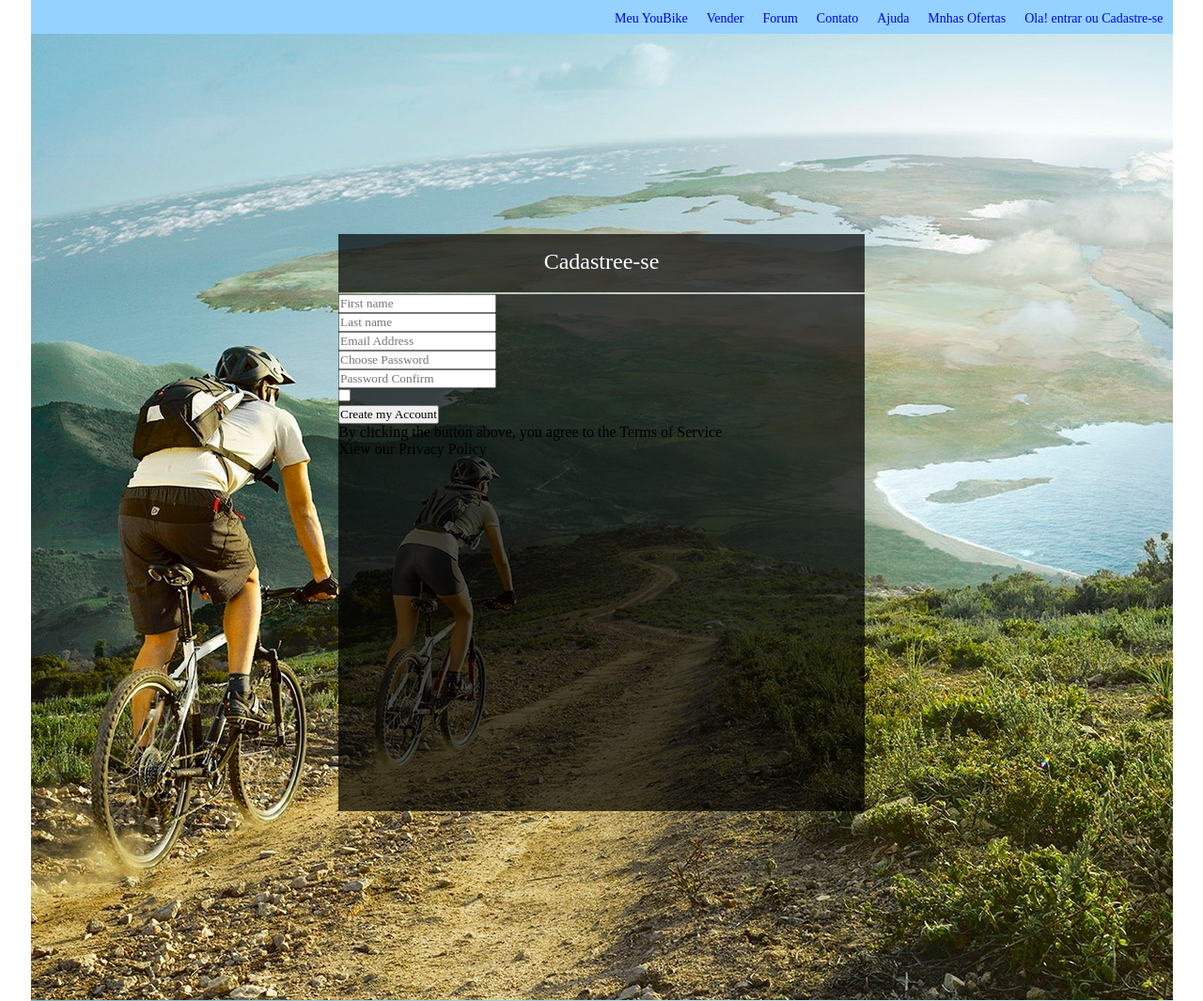
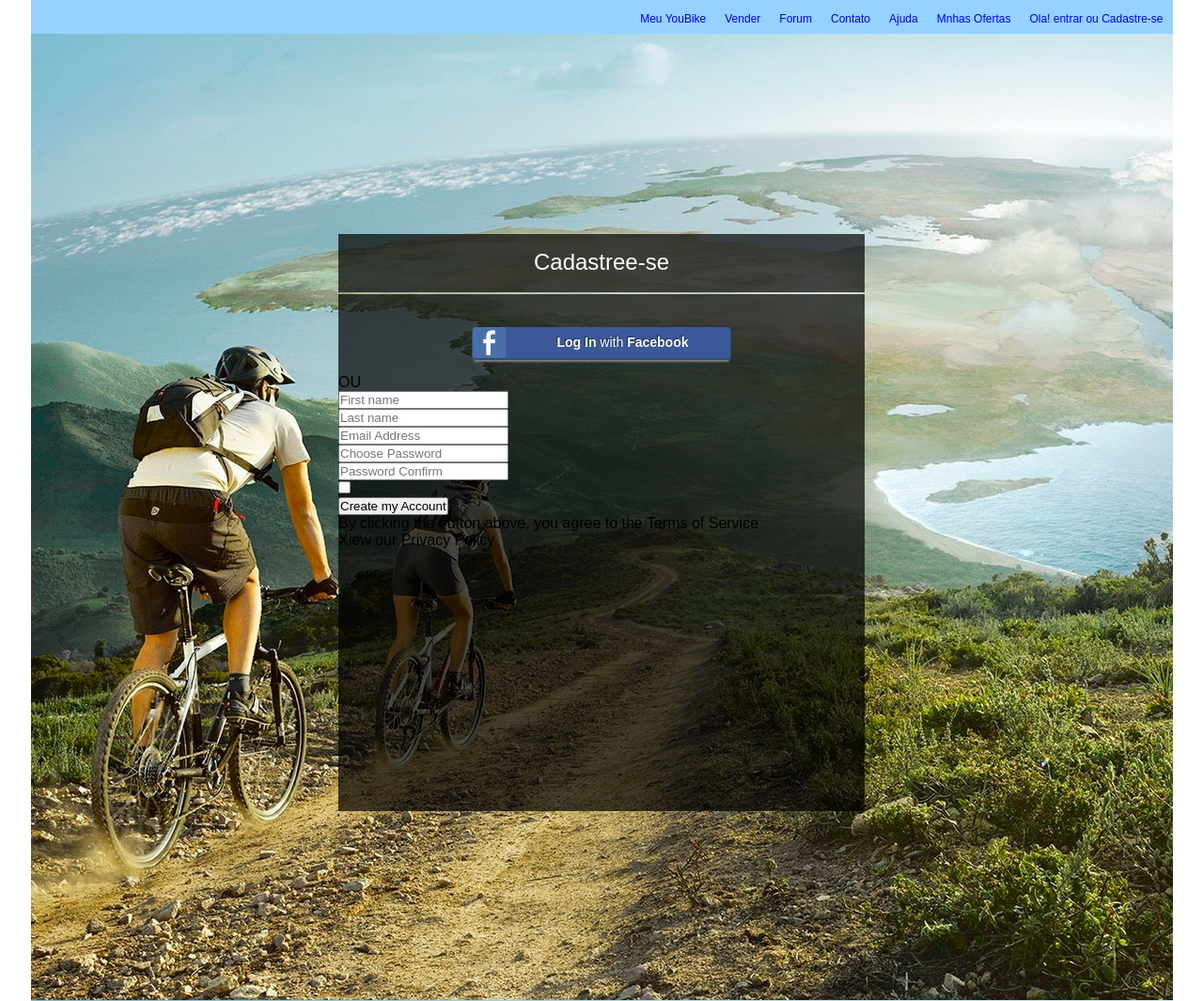
Before and after one commit to Imperceptible/home_work_5, a plain HTML site: page index.html in a window 1280 px wide. Shown: the whole page at 94% size. Drawn offline with Linux system fonts and the light colour scheme.

Commit message:
накидал кнопку fb

```diff
--- a/css/font.css
+++ b/css/font_light.css
@@ -3,7 +3,7 @@
 
 
 @font-face {
-    font-family: 'helvetica neue cyr light';
+    font-family: 'helvetica neue light';
     src: url('../fonts/helveticaneuecyr-light-webfont.woff2') format('woff2'),
     url('../fonts/helveticaneuecyr-light-webfont.woff') format('woff');
     font-weight: normal;
--- a/css/style.css
+++ b/css/style.css
@@ -1,7 +1,7 @@
 * {
     margin: 0;
     padding: 0;
-    font-family: "helvetica neue medium";
+    font-family: "helvetica neue medium", Arial, sans-serif;
 }
 
 .clearfix {
@@ -38,7 +38,7 @@ li {
 
 li a {
     padding: 0 10px 0 10px;
-    font-size: 14px;
+    font-size: 12px;
     text-decoration: none;
 }
 
@@ -71,3 +71,43 @@ li a {
     height: 100%;
     width: 100%;
 }
+
+.fb_block {
+    padding-top: 35px;
+}
+
+div.fb_block button {
+    padding-left: 45px;
+    height: 35px;
+    width: 276px;
+    margin: 0 auto;
+    background: none;
+    border: none;
+    display: block;
+    background-size: 35px 35px;
+    background-position: left center;
+    background-repeat: no-repeat;
+    border-radius: 4px;
+    color: white;
+    font-size: 14px;
+    margin-bottom: 15px;
+    border-bottom: 2px solid transparent;
+    border-left: 1px solid transparent;
+    border-right: 1px solid transparent;
+    box-shadow: 0 4px 2px -2px gray;
+    text-shadow: rgba(0, 0, 0, .5) -1px -1px 0;
+}
+
+#fb {
+    border-color: #2d5073;
+    background-color: #3b5998;
+    background-image: url("../images/facebook-icon.png");
+}
+
+div.fb_block button:active {
+    background-color: #222;
+}
+
+.fb_block span {
+    font-weight: 700;
+}
--- a/index.html
+++ b/index.html
@@ -3,13 +3,13 @@
 <head>
     <meta charset="UTF-8">
     <title>Home work 5</title>
-    <link rel="stylesheet" href="css/font_med.css" type="text/css">
+    <link rel="stylesheet" href="css/font_light.css" type="text/css">
     <link rel="stylesheet" href="css/style.css" type="text/css">
 </head>
 <body>
     <div class="all">
         <header><!-- шляпка-->
-            <div class="table_cell  clearfix">
+            <div class="clearfix">
                 <ul class="menu clearfix">
                     <li class="menu_item"><a href="#">Meu YouBike</a></li>
                     <li class="menu_item"><a href="#">Vender</a></li>
@@ -27,21 +27,21 @@
                     <p>Cadastree-se</p>
                 </div>
                 <div class="form"><!--поля ввода-->
-                    <div><!--логин фейсбук-->
-
+                    <div class="fb_block"><!--логин фейсбук-->
+                        <button id="fb"><span>Log In</span> with <span>Facebook</span></button>
                     </div>
                     <div><!--оу-->
-
+                        <p>OU</p>
                     </div>
-                    <div><!--регистрация-->
-                        <div><input placeholder="First name" type="text" name="first_name"></div>
-                        <div><input placeholder="Last name" type="text" name="last_name"></div>
-                        <div><input placeholder="Email Address" type="email" name="email"></div>
-                        <div><input placeholder="Choose Password" type="password" name="pass"></div>
-                        <div><input placeholder="Password Confirm" type="password" name="pass_confirm"></div>
-                        <div><input required type="checkbox" name="check" ></div>
-                        <div><input type="button" name="submit" value="Create my Account"></div>
-                        <div><p>By clicking the button above, you agree to the Terms of Service</p></div>
+                    <div class="reg"><!--регистрация-->
+                        <div class=""><input placeholder="First name" type="text" name="first_name"></div>
+                        <div class=""><input placeholder="Last name" type="text" name="last_name"></div>
+                        <div class=""><input placeholder="Email Address" type="email" name="email"></div>
+                        <div class=""><input placeholder="Choose Password" type="password" name="pass"></div>
+                        <div class=""><input placeholder="Password Confirm" type="password" name="pass_confirm"></div>
+                        <div class=""><input required type="checkbox" name="check" ></div>
+                        <div class=""><input type="button" name="submit" value="Create my Account"></div>
+                        <div class=""><p>By clicking the button above, you agree to the Terms of Service</p></div>
                         <p>Xiew our Privacy Policy</P>
                     </div>
                 </div>
```
Also changed, not shown: images/facebook-icon.png (added), images/facebook.jpg (added), 1 other file.
